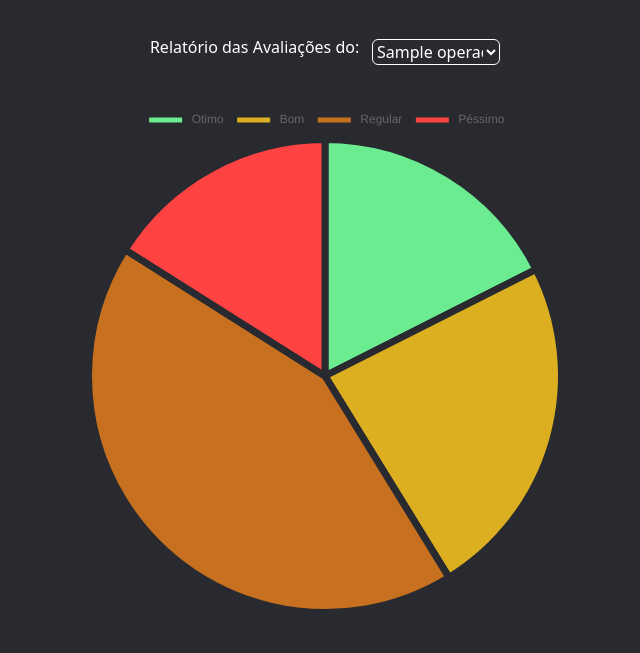
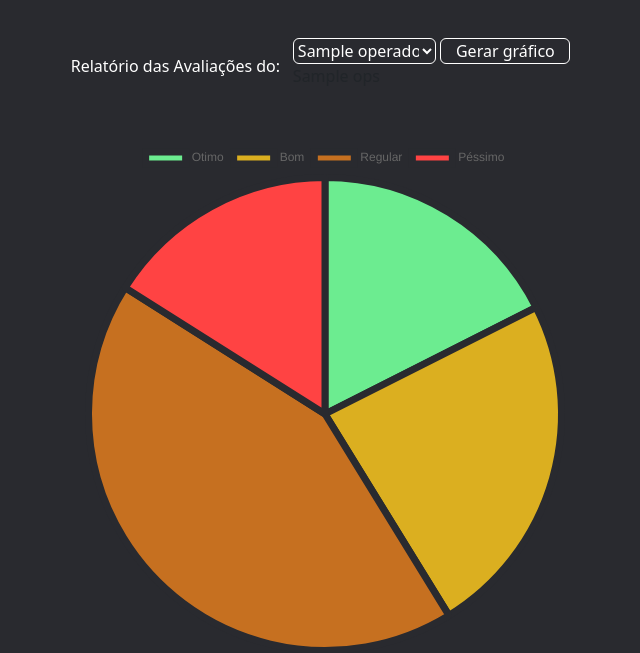
Before and after one commit to whatscodeg3/API-DSM-ServiceDesk, a Flask app: template src/templates/relatorios.html in a window 1280 px wide. Shown: the part 3987-4640 px from the top of the page, without its empty margins (315-955 px from the left). Run offline with Flask 2, Linux system fonts and the light colour scheme; the template is opened without the code that fills it: most values are stand-ins (such as "Sample title", 1, 10 or a date in 2020); some libraries are stand-ins or nearby versions; some web fonts are replaced.

Commit message:
Adicionando a conexao para puxar o id do operador selecionado no filtro

```diff
--- a/src/app.py
+++ b/src/app.py
@@ -8,7 +8,7 @@ app = Flask(__name__)
 app.secret_key = os.urandom(500000)
 
 #app.config['SQLALCHEMY_DATABASE_URI'] = 'mysql://bcda6317f670c5:56674bf3@us-cdbr-east-05.cleardb.net/heroku_041f3b642f4313b'
-app.config['SQLALCHEMY_DATABASE_URI'] = 'mysql://root:fatec@localhost/service'
+app.config['SQLALCHEMY_DATABASE_URI'] = 'mysql://root:SENHA@localhost/service'
 app.config['SQLALCHEMY_TRACK_MODIFICATIONS'] = False
 app.config['UPLOAD_PATH'] = os.path.dirname(
     os.path.abspath(__file__)) + '/uploads'
--- a/src/routes/contacts.py
+++ b/src/routes/contacts.py
@@ -153,6 +153,11 @@ def relatorio():
     session.pop('user', None)
     session.pop('id_usuario', None)
     return redirect(url_for('contacts.index'))
+
+@contacts.route('/grafico', methods=['POST'])
+def grafico():
+    operador_selecionado = request.form['id_do_operador']
+    return render_template('relatorios.html', ops = operador_selecionado)
 
 # @contacts.route('/')
 # def index():
--- a/src/static/css/relatorios.css
+++ b/src/static/css/relatorios.css
@@ -171,10 +171,22 @@ main{
 }
 
 .filtro-operadores {
-    width: 10%;
+    width: 50%;
     height: 1%;
     background-color: #292A2F;
     color: #fff;
     border: #fff solid 1px;
     border-radius: 6px;
 }
+
+.botao {
+    color: #fff;
+    background-color: #292A2F;
+    border: #fff solid 1px;
+    border-radius: 6px;
+}
+
+.botao:hover {
+    color: rgba(255, 255, 255, 0.623);
+    border: rgba(255, 255, 255, 0.623) solid 1px;
+}
--- a/src/templates/relatorios.html
+++ b/src/templates/relatorios.html
@@ -248,12 +248,15 @@
 
     <div class="div-filtro">
         <h1 class="titulo">Relatório das Avaliações do:</h1>
-
-        <select name="" id="" method="POST" class="filtro-operadores">
-            {% for operador in operadores %}
-            <option name="Tipo de serviço" value="#">{{ operador.nome_usuario}}</option>
-            {% endfor %}
-        </select>
+        <form action="/grafico" method="POST">
+            <select name="id_do_operador" class="filtro-operadores">
+                {% for operador in operadores %}
+                <option value="{{ operador.id_usuario }}">{{ operador.nome_usuario }}</option>
+                {% endfor %}
+            </select>
+            <button type="submit" class="botao">ﾠGerar gráficoﾠ</button>
+            <p>{{ ops }}</p>
+        </form>
     </div>
 
     <div class="grafico-avaliacoes">
```
